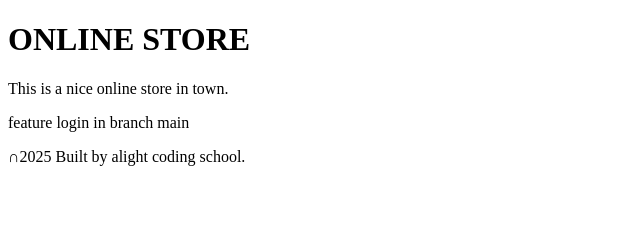
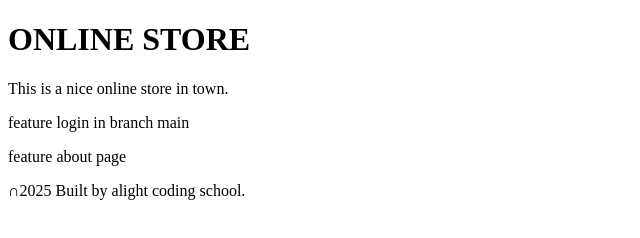
Before and after one commit to aliceniyomufasha/online-store, a plain HTML site: page index.html in a window 1280 px wide. Shown: the whole page, without its empty margins (0-640 px from the left). Drawn offline with Linux system fonts and the light colour scheme.

Commit message:
add about page

```diff
--- a/index.html
+++ b/index.html
@@ -9,6 +9,7 @@
     <h1> ONLINE STORE</h1>
     <p>This is a nice online store in town.</p>
     <p>feature login in branch main</p>
+    <p>feature about page</p>
     <footer>
         &cap;2025 <span>Built by alight coding school.</span>
     </footer>
```
